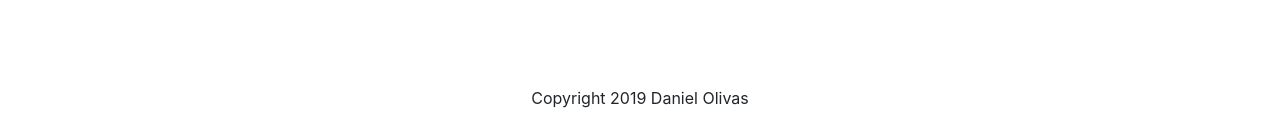
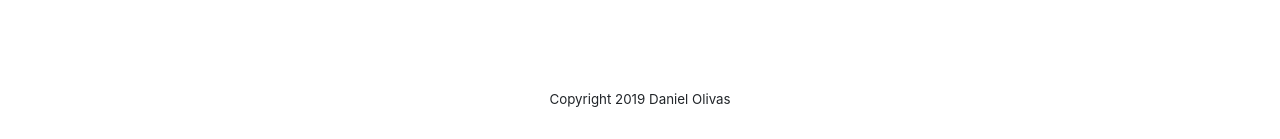
Before and after one commit to yholivas/ddrillini-db-ng, an Angular app: page /pack-create in a window 1280 px wide. Shown: the part 658-797 px from the top of the page. Built offline with nearby package versions, Linux system fonts and the light colour scheme.

Commit message:
smaller copyright notice

```diff
--- a/src/app/footer/footer.component.css
+++ b/src/app/footer/footer.component.css
@@ -5,4 +5,5 @@ footer {
   left: 0;
   padding: 1rem;
   text-align: center;
+  font-size: 10pt;
 }
--- a/src/app/pack-create/pack-create.component.ts
+++ b/src/app/pack-create/pack-create.component.ts
@@ -10,7 +10,7 @@ import { Pack } from '../pack';
   styleUrls: ['./pack-create.component.css']
 })
 export class PackCreateComponent implements OnInit {
-  pack: Pack = {id: null, name: "", banner: ""};
+  pack: Pack = {id: null, name: "", banner: "", song: null};
   uploadedFile: File;
 
   constructor(
```
